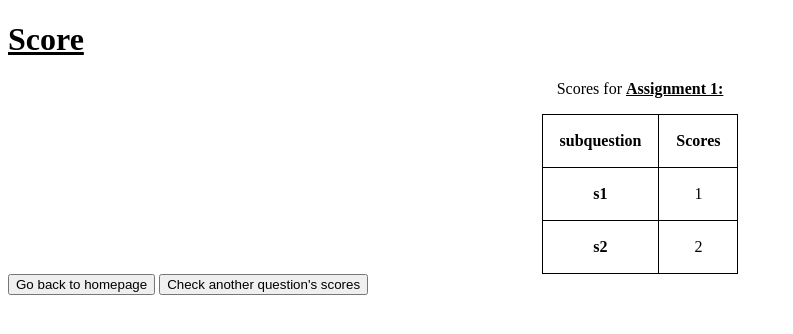
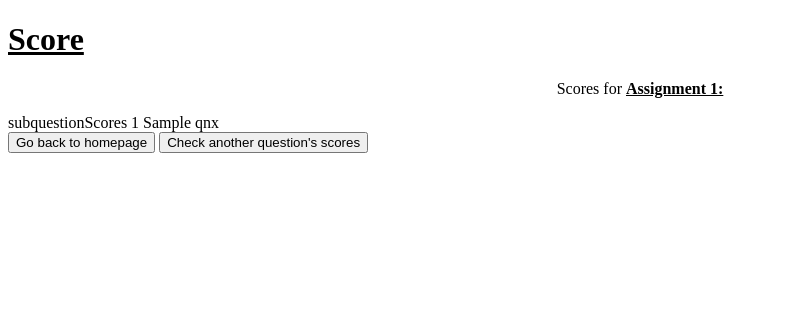
Before and after one commit to E1475011/2003-Assignment, a Flask app: template templates/score.html in a window 1280 px wide. Shown: the top 334 px of the page, without its empty margins (0-793 px from the left). Run offline with Flask 3, Linux system fonts and the light colour scheme; the template is opened without the code that fills it: most values are stand-ins (such as "Sample title", 1, 10 or a date in 2020).

Commit message:
updated score table to use jinja2 - v1

```diff
--- a/templates/score.html
+++ b/templates/score.html
@@ -27,38 +27,58 @@ Criteria: Student should be able to view his/her marks for all submissions. -->
     </strong>
 </h1>
 
-
+<h2 id="question_no" hidden>{{question_no}}</h2>
 <p style="text-align: center;"> Scores for <strong><u>Assignment 1:</u></strong></p>
+<!--  i want a var to show on top -->
 
 
-<table id='assgScoreTable'></table> <!--  create table skeleton -->
 
 
-<!-- Javascript code to create score table -->
+
+<div id="body">
+  {% for qnx in question_no%}
+  <table id='assgScoreTable'></table> <!--  create table skeleton -->
+    <tr><th>subquestion</th><th>Scores</th></tr>
+    <tr><td> {{qnx[0]}} </td><td> {{qnx[1]}} </td></tr>
+  {% endfor %}
+</div>
+
+
+
+<!-- old - Javascript code to create score table -->
 <script>
-  let tableVar = document.getElementById('assgScoreTable'); //gets the table
+  // var tableVar = document.getElementById('assgScoreTable'); //gets the table
 
-  var tableScores = ''; // new table to be generated
-  var assgScore = [
-    {
-      subquestion: 's1',
-      subscore: 1
-    },
-    {
-      subquestion: 's2',
-      subscore: 2
-    }
-  ];
+  // var tableScores = ''; // new table to be generated
 
-  // table headers
-  tableScores += '<tr><th>subquestion</th>' + '<th>Scores</th></tr>'
+  // var assgScore = document.getElementById('question_no')
 
-  // for loop to generate table data
-  for (let i = 0; i < assgScore.length; i++) {
-    tableScores += '<tr><th>' + assgScore[i].subquestion + '</th>'
-      + '<td>' + assgScore[i].subscore + '</td></tr>';
-  }
-  tableVar.innerHTML += tableScores; // insert the generated table into the table
+  // // var assgScore = [
+  // //   {
+  // //     Task: 's1',
+  // //     score: 0.1
+  // //   },
+  // //   {
+  // //     Task: 's2',
+  // //     score: 0.3
+  // //   }
+  // // ];
+
+  // // table headers
+  // tableScores += '<tr><th>subquestion</th>' + '<th>Scores</th></tr>'
+
+  // // for loop to generate table data
+  // for (let i = 0; i < assgScore.length; i++) {
+  //   tableScores += '<tr><th>' + assgScore[i][0] + '</th>'
+  //     + '<td>' + assgScore[i][1] + '</td></tr>';
+  // }
+
+  // // for (let i = 0; i < assgScore.length; i++) {
+  // //   tableScores += '<tr><th>' + assgScore[i].subquestion + '</th>'
+  // //     + '<td>' + assgScore[i].subscore + '</td></tr>';
+  // // }
+
+  // tableVar.innerHTML += tableScores; // insert the generated table into the table
 </script>
 
 <form method="GET">
```
